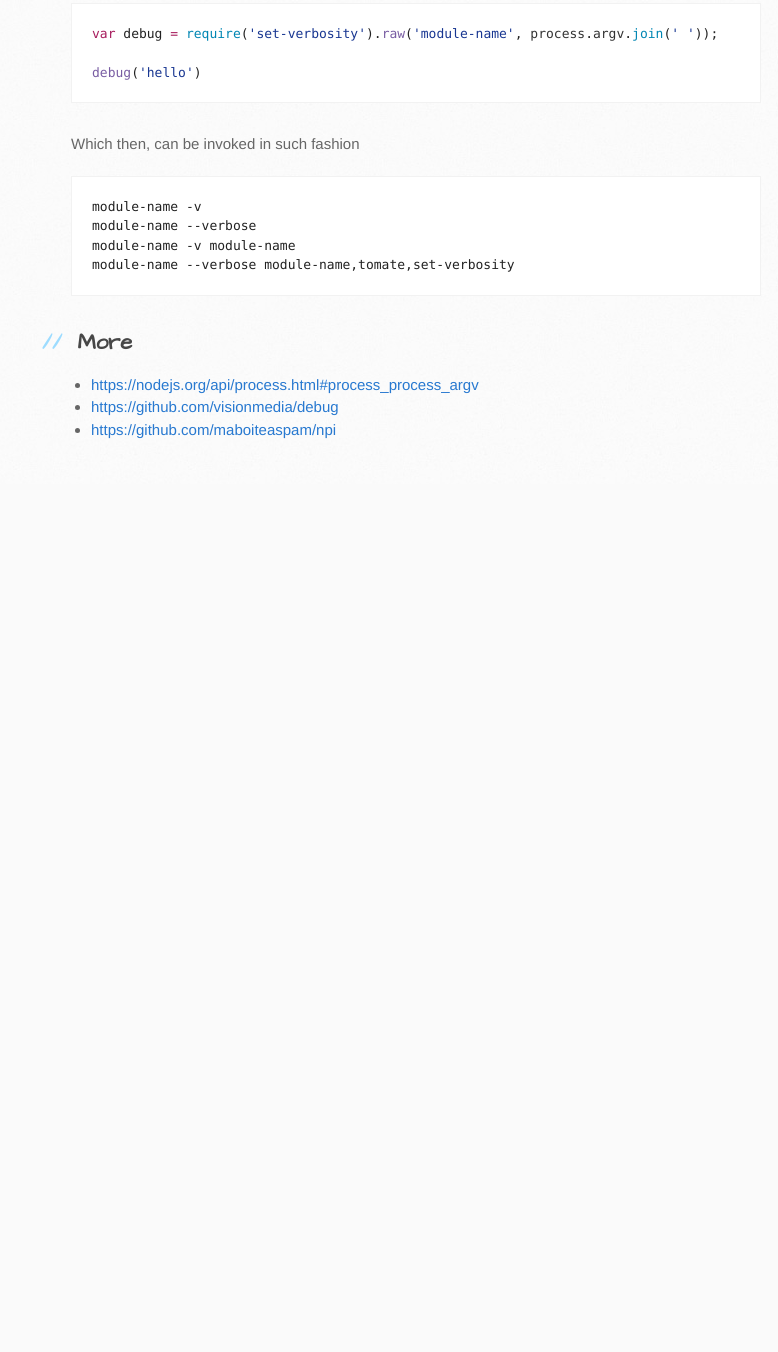
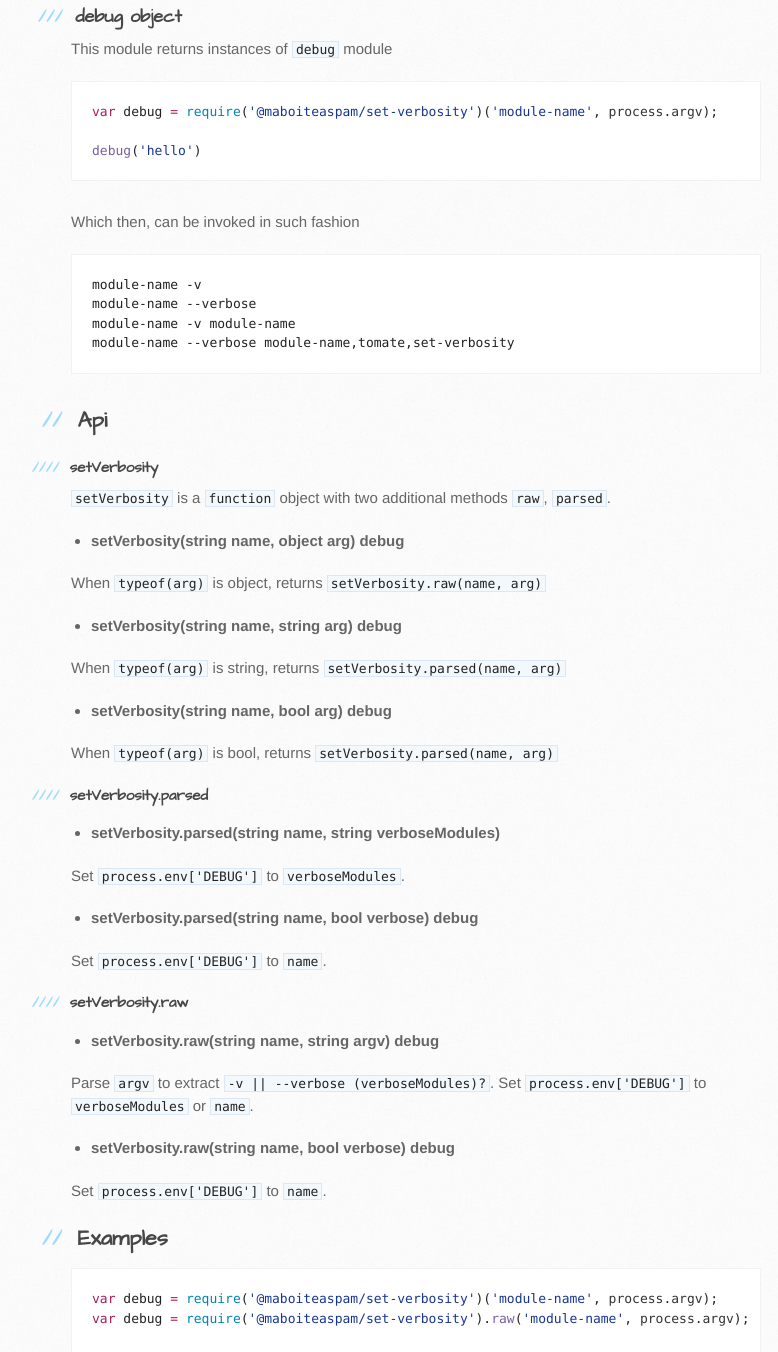
Before and after one commit to maboiteaspam/set-verbosity, a plain HTML site: page index.html in a window 1280 px wide. Shown: the part 1448-2800 px from the top of the page, without its empty margins (99-877 px from the left). Before the commit the page ends 1932 px from the top, so only its background shows below. Drawn offline with Linux system fonts and the light colour scheme.

Commit message:
Create gh-pages branch via GitHub

```diff
--- a/index.html
+++ b/index.html
@@ -36,7 +36,7 @@
 <h2>
 <a id="install" class="anchor" href="#install" aria-hidden="true"><span class="octicon octicon-link"></span></a>Install</h2>
 
-<pre><code>npm i maboiteaspam/set-verbosity --save
+<pre><code>npm i @maboiteaspam/set-verbosity --save
 </code></pre>
 
 <h2>
@@ -47,7 +47,9 @@
 
 <p>Using the node <code>process.argv</code> value</p>
 
-<div class="highlight highlight-source-js"><pre><span class="pl-k">var</span> debug <span class="pl-k">=</span> <span class="pl-c1">require</span>(<span class="pl-s"><span class="pl-pds">'</span>set-verbosity<span class="pl-pds">'</span></span>).<span class="pl-en">raw</span>(<span class="pl-s"><span class="pl-pds">'</span>module-name<span class="pl-pds">'</span></span>, <span class="pl-smi">process</span>.<span class="pl-smi">argv</span>.<span class="pl-c1">join</span>(<span class="pl-s"><span class="pl-pds">'</span> <span class="pl-pds">'</span></span>));
+<div class="highlight highlight-source-js"><pre><span class="pl-k">var</span> debug <span class="pl-k">=</span> <span class="pl-c1">require</span>(<span class="pl-s"><span class="pl-pds">'</span>@maboiteaspam/set-verbosity<span class="pl-pds">'</span></span>)(<span class="pl-s"><span class="pl-pds">'</span>module-name<span class="pl-pds">'</span></span>, <span class="pl-smi">process</span>.<span class="pl-smi">argv</span>);
+<span class="pl-c">// or var debug = require('@maboiteaspam/set-verbosity')</span>
+<span class="pl-c">//    .raw('module-name', process.argv.join(' '));</span>
 
 <span class="pl-en">debug</span>(<span class="pl-s"><span class="pl-pds">'</span>hello<span class="pl-pds">'</span></span>)</pre></div>
 
@@ -64,7 +66,9 @@ module-name --verbose module-name,tomate,set-verbosity</pre></div>
 <p>Using <code>minimist</code> module to pre parse values</p>
 
 <div class="highlight highlight-source-js"><pre><span class="pl-k">var</span> argv  <span class="pl-k">=</span> <span class="pl-c1">require</span>(<span class="pl-s"><span class="pl-pds">'</span>minimist<span class="pl-pds">'</span></span>)(<span class="pl-smi">process</span>.<span class="pl-smi">argv</span>.<span class="pl-c1">slice</span>(<span class="pl-c1">2</span>));
-<span class="pl-k">var</span> debug <span class="pl-k">=</span> <span class="pl-c1">require</span>(<span class="pl-s"><span class="pl-pds">'</span>set-verbosity<span class="pl-pds">'</span></span>).<span class="pl-en">parsed</span>(<span class="pl-s"><span class="pl-pds">'</span>module-name<span class="pl-pds">'</span></span>, <span class="pl-smi">argv</span>.<span class="pl-smi">v</span><span class="pl-k">||</span><span class="pl-smi">argv</span>.<span class="pl-smi">verbose</span>);
+<span class="pl-k">var</span> debug <span class="pl-k">=</span> <span class="pl-c1">require</span>(<span class="pl-s"><span class="pl-pds">'</span>@maboiteaspam/set-verbosity<span class="pl-pds">'</span></span>)(<span class="pl-s"><span class="pl-pds">'</span>module-name<span class="pl-pds">'</span></span>, <span class="pl-smi">argv</span>.<span class="pl-smi">v</span> <span class="pl-k">||</span> <span class="pl-smi">argv</span>.<span class="pl-smi">verbose</span>);
+<span class="pl-c">// or var debug = require('@maboiteaspam/set-verbosity')</span>
+<span class="pl-c">//  .parsed('module-name', argv.v || argv.verbose);</span>
 
 <span class="pl-en">debug</span>(<span class="pl-s"><span class="pl-pds">'</span>hello<span class="pl-pds">'</span></span>)</pre></div>
 
@@ -80,7 +84,7 @@ module-name --verbose module-name,tomate,set-verbosity</pre></div>
 
 <p>This module returns instances of <code>debug</code> module</p>
 
-<div class="highlight highlight-source-js"><pre><span class="pl-k">var</span> debug <span class="pl-k">=</span> <span class="pl-c1">require</span>(<span class="pl-s"><span class="pl-pds">'</span>set-verbosity<span class="pl-pds">'</span></span>).<span class="pl-en">raw</span>(<span class="pl-s"><span class="pl-pds">'</span>module-name<span class="pl-pds">'</span></span>, <span class="pl-smi">process</span>.<span class="pl-smi">argv</span>.<span class="pl-c1">join</span>(<span class="pl-s"><span class="pl-pds">'</span> <span class="pl-pds">'</span></span>));
+<div class="highlight highlight-source-js"><pre><span class="pl-k">var</span> debug <span class="pl-k">=</span> <span class="pl-c1">require</span>(<span class="pl-s"><span class="pl-pds">'</span>@maboiteaspam/set-verbosity<span class="pl-pds">'</span></span>)(<span class="pl-s"><span class="pl-pds">'</span>module-name<span class="pl-pds">'</span></span>, <span class="pl-smi">process</span>.<span class="pl-smi">argv</span>);
 
 <span class="pl-en">debug</span>(<span class="pl-s"><span class="pl-pds">'</span>hello<span class="pl-pds">'</span></span>)</pre></div>
 
@@ -92,12 +96,80 @@ module-name -v module-name
 module-name --verbose module-name,tomate,set-verbosity</pre></div>
 
 <h2>
+<a id="api" class="anchor" href="#api" aria-hidden="true"><span class="octicon octicon-link"></span></a>Api</h2>
+
+<h4>
+<a id="setverbosity" class="anchor" href="#setverbosity" aria-hidden="true"><span class="octicon octicon-link"></span></a>setVerbosity</h4>
+
+<p><code>setVerbosity</code> is a <code>function</code> object with two additional methods <code>raw</code>, <code>parsed</code>.</p>
+
+<ul>
+<li><strong>setVerbosity(string name, object arg) debug</strong></li>
+</ul>
+
+<p>When <code>typeof(arg)</code> is object, returns <code>setVerbosity.raw(name, arg)</code></p>
+
+<ul>
+<li><strong>setVerbosity(string name, string arg) debug</strong></li>
+</ul>
+
+<p>When <code>typeof(arg)</code> is string, returns <code>setVerbosity.parsed(name, arg)</code></p>
+
+<ul>
+<li><strong>setVerbosity(string name, bool arg) debug</strong></li>
+</ul>
+
+<p>When <code>typeof(arg)</code> is bool, returns <code>setVerbosity.parsed(name, arg)</code></p>
+
+<h4>
+<a id="setverbosityparsed" class="anchor" href="#setverbosityparsed" aria-hidden="true"><span class="octicon octicon-link"></span></a>setVerbosity.parsed</h4>
+
+<ul>
+<li><strong>setVerbosity.parsed(string name, string verboseModules)</strong></li>
+</ul>
+
+<p>Set <code>process.env['DEBUG']</code> to <code>verboseModules</code>.</p>
+
+<ul>
+<li><strong>setVerbosity.parsed(string name, bool verbose) debug</strong></li>
+</ul>
+
+<p>Set <code>process.env['DEBUG']</code> to <code>name</code>.</p>
+
+<h4>
+<a id="setverbosityraw" class="anchor" href="#setverbosityraw" aria-hidden="true"><span class="octicon octicon-link"></span></a>setVerbosity.raw</h4>
+
+<ul>
+<li><strong>setVerbosity.raw(string name, string argv) debug</strong></li>
+</ul>
+
+<p>Parse <code>argv</code> to extract <code>-v || --verbose (verboseModules)?</code>.
+Set <code>process.env['DEBUG']</code> to <code>verboseModules</code> or <code>name</code>.</p>
+
+<ul>
+<li><strong>setVerbosity.raw(string name, bool verbose) debug</strong></li>
+</ul>
+
+<p>Set <code>process.env['DEBUG']</code> to <code>name</code>.</p>
+
+<h2>
+<a id="examples" class="anchor" href="#examples" aria-hidden="true"><span class="octicon octicon-link"></span></a>Examples</h2>
+
+<div class="highlight highlight-source-js"><pre><span class="pl-k">var</span> debug <span class="pl-k">=</span> <span class="pl-c1">require</span>(<span class="pl-s"><span class="pl-pds">'</span>@maboiteaspam/set-verbosity<span class="pl-pds">'</span></span>)(<span class="pl-s"><span class="pl-pds">'</span>module-name<span class="pl-pds">'</span></span>, <span class="pl-smi">process</span>.<span class="pl-smi">argv</span>);
+<span class="pl-k">var</span> debug <span class="pl-k">=</span> <span class="pl-c1">require</span>(<span class="pl-s"><span class="pl-pds">'</span>@maboiteaspam/set-verbosity<span class="pl-pds">'</span></span>).<span class="pl-en">raw</span>(<span class="pl-s"><span class="pl-pds">'</span>module-name<span class="pl-pds">'</span></span>, <span class="pl-smi">process</span>.<span class="pl-smi">argv</span>);
+
+<span class="pl-k">var</span> argv  <span class="pl-k">=</span> <span class="pl-c1">require</span>(<span class="pl-s"><span class="pl-pds">'</span>minimist<span class="pl-pds">'</span></span>)(<span class="pl-smi">process</span>.<span class="pl-smi">argv</span>.<span class="pl-c1">slice</span>(<span class="pl-c1">2</span>));
+<span class="pl-k">var</span> debug <span class="pl-k">=</span> <span class="pl-c1">require</span>(<span class="pl-s"><span class="pl-pds">'</span>@maboiteaspam/set-verbosity<span class="pl-pds">'</span></span>)(<span class="pl-s"><span class="pl-pds">'</span>module-name<span class="pl-pds">'</span></span>, <span class="pl-smi">argv</span>.<span class="pl-smi">v</span> <span class="pl-k">||</span> <span class="pl-smi">argv</span>.<span class="pl-smi">verbose</span>);
+<span class="pl-k">var</span> debug <span class="pl-k">=</span> <span class="pl-c1">require</span>(<span class="pl-s"><span class="pl-pds">'</span>@maboiteaspam/set-verbosity<span class="pl-pds">'</span></span>).<span class="pl-en">parsed</span>(<span class="pl-s"><span class="pl-pds">'</span>module-name<span class="pl-pds">'</span></span>, <span class="pl-smi">argv</span>.<span class="pl-smi">v</span> <span class="pl-k">||</span> <span class="pl-smi">argv</span>.<span class="pl-smi">verbose</span>);</pre></div>
+
+<h2>
 <a id="more" class="anchor" href="#more" aria-hidden="true"><span class="octicon octicon-link"></span></a>More</h2>
 
 <ul>
 <li><a href="https://nodejs.org/api/process.html#process_process_argv">https://nodejs.org/api/process.html#process_process_argv</a></li>
 <li><a href="https://github.com/visionmedia/debug">https://github.com/visionmedia/debug</a></li>
 <li><a href="https://github.com/maboiteaspam/npi">https://github.com/maboiteaspam/npi</a></li>
+<li><a href="https://github.com/maboiteaspam/show-help">https://github.com/maboiteaspam/show-help</a></li>
 </ul>
         </section>
 
```
Also changed, not shown: params.json (+1 -1 lines).
